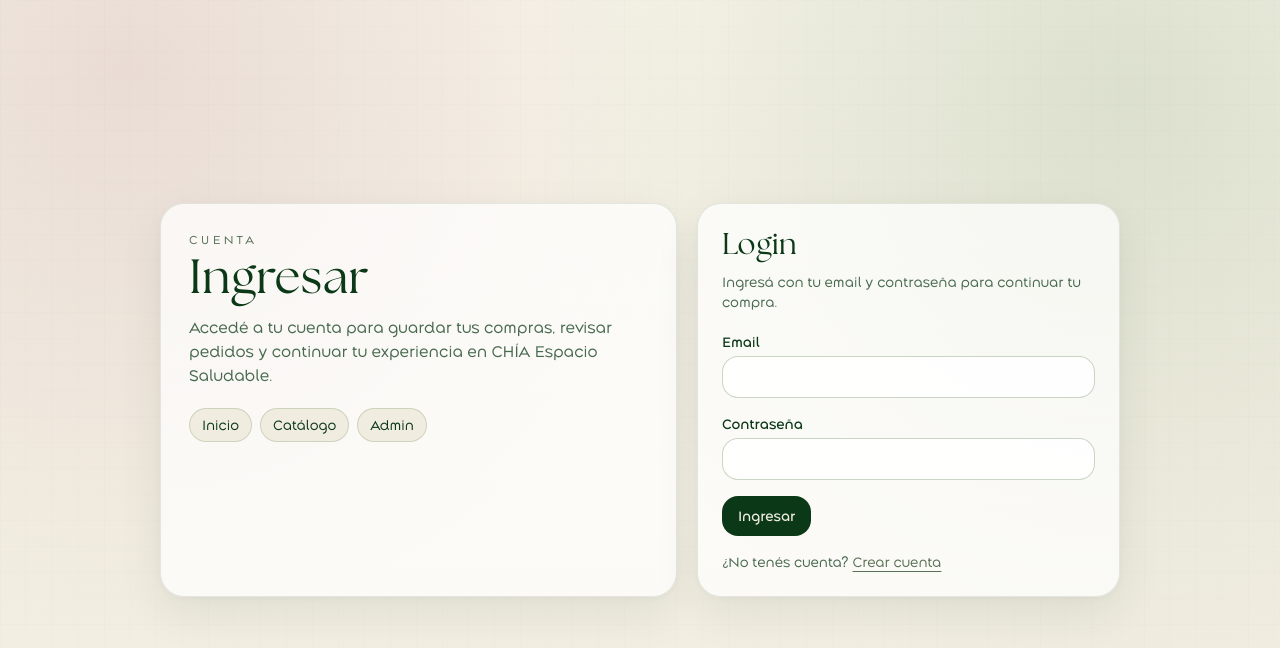
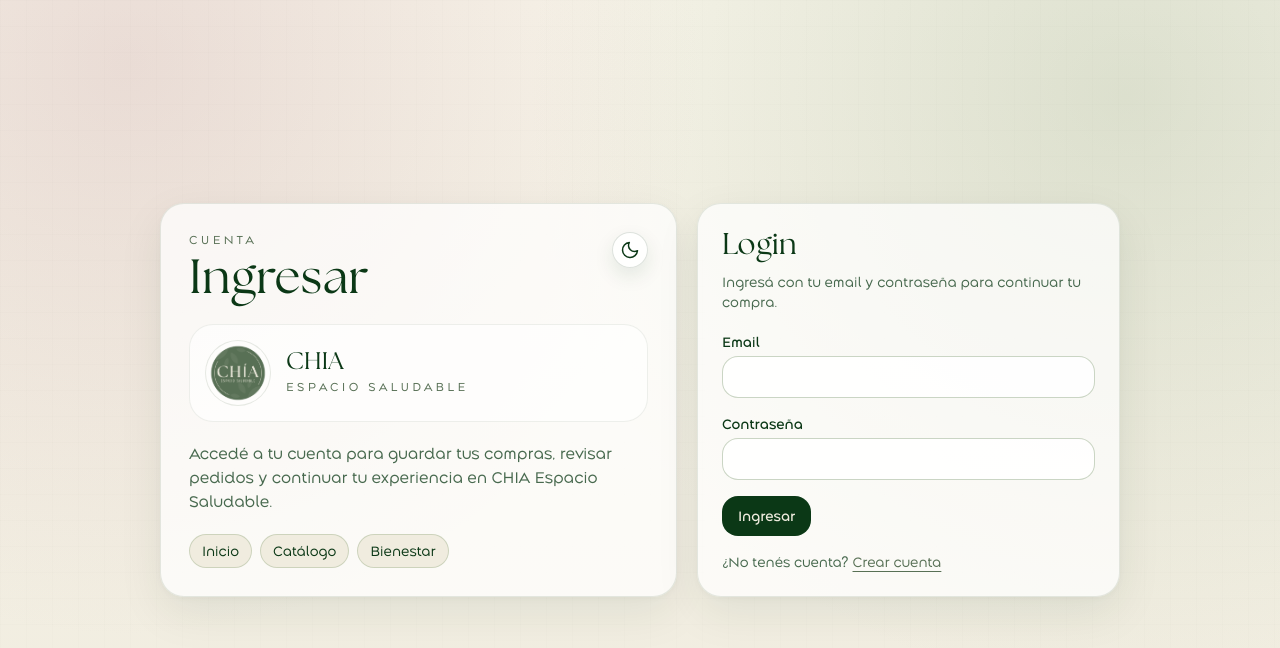
Before and after one commit to amiotti/Chia-E-commerce, a Next.js app in the folder apps/web/: page /cuenta/login in a window 1280 px wide. Shown: the top 648 px of the page. Built offline with nearby package versions, Linux system fonts and the light colour scheme; no server answers.

Commit message:
cambios esteticos

```diff
--- a/apps/web/src/app/cuenta/_shared.tsx
+++ b/apps/web/src/app/cuenta/_shared.tsx
@@ -1,4 +1,6 @@
+import Image from "next/image";
 import Link from "next/link";
+import ThemeToggle from "@/components/theme/ThemeToggle";
 
 export function CuentaAuthShell({
   title,
@@ -14,12 +16,30 @@ export function CuentaAuthShell({
       <div className="pointer-events-none absolute inset-0 opacity-25">
         <div className="bg-grid-soft h-full w-full" />
       </div>
+
       <div className="relative mx-auto flex min-h-screen w-full max-w-5xl items-center px-4 py-8 sm:px-6 lg:px-8">
         <div className="grid w-full gap-5 lg:grid-cols-[1.1fr_0.9fr]">
           <section className="panel-surface rounded-3xl border border-[#587055]/15 p-6 sm:p-7">
-            <p className="text-xs uppercase tracking-[0.28em] text-[#587055]">Cuenta</p>
-            <h1 className="font-brand mt-2 text-4xl leading-tight text-[#0B3816] sm:text-5xl">{title}</h1>
-            <p className="mt-3 max-w-xl text-sm leading-relaxed text-[#0B3816]/75 sm:text-base">{subtitle}</p>
+            <div className="flex items-start justify-between gap-4">
+              <div>
+                <p className="text-xs uppercase tracking-[0.28em] text-[#587055]">Cuenta</p>
+                <h1 className="font-brand mt-2 text-4xl leading-tight text-[#0B3816] sm:text-5xl">{title}</h1>
+              </div>
+              <ThemeToggle variant="inline" />
+            </div>
+
+            <div className="mt-5 flex items-center gap-4 rounded-3xl border border-[#587055]/10 bg-white/60 p-4">
+              <div className="relative h-16 w-16 overflow-hidden rounded-full ring-1 ring-[#587055]/15">
+                <Image src="/branding/logo-principal-verde.png" alt="Logo CHIA Espacio Saludable" fill className="object-cover" priority />
+              </div>
+              <div>
+                <p className="font-brand text-2xl leading-none text-[#0B3816]">CHIA</p>
+                <p className="mt-1 text-xs uppercase tracking-[0.28em] text-[#587055]">Espacio saludable</p>
+              </div>
+            </div>
+
+            <p className="mt-5 max-w-xl text-sm leading-relaxed text-[#0B3816]/75 sm:text-base">{subtitle}</p>
+
             <div className="mt-5 flex flex-wrap gap-2 text-sm">
               <Link href="/" className="rounded-full border border-[#8BA37D]/35 bg-[#F0ECDF] px-3 py-1.5 text-[#0B3816] hover:bg-white">
                 Inicio
@@ -27,8 +47,8 @@ export function CuentaAuthShell({
               <Link href="/catalogo" className="rounded-full border border-[#8BA37D]/35 bg-[#F0ECDF] px-3 py-1.5 text-[#0B3816] hover:bg-white">
                 Catálogo
               </Link>
-              <Link href="/admin/productos" className="rounded-full border border-[#8BA37D]/35 bg-[#F0ECDF] px-3 py-1.5 text-[#0B3816] hover:bg-white">
-                Admin
+              <Link href="/bienestar" className="rounded-full border border-[#8BA37D]/35 bg-[#F0ECDF] px-3 py-1.5 text-[#0B3816] hover:bg-white">
+                Bienestar
               </Link>
             </div>
           </section>
--- a/apps/web/src/app/cuenta/login/page.tsx
+++ b/apps/web/src/app/cuenta/login/page.tsx
@@ -14,11 +14,15 @@ export default async function LoginPage({ searchParams }: { searchParams?: Searc
   const redirectTo = pickString(params.redirectTo) ?? "/cuenta";
 
   return (
-    <CuentaAuthShell title="Ingresar" subtitle="Accedé a tu cuenta para guardar tus compras, revisar pedidos y continuar tu experiencia en CHÍA Espacio Saludable.">
+    <CuentaAuthShell
+      title="Ingresar"
+      subtitle="Accedé a tu cuenta para guardar tus compras, revisar pedidos y continuar tu experiencia en CHIA Espacio Saludable."
+    >
       <h2 className="font-brand text-3xl text-[#0B3816]">Login</h2>
       <p className="mt-2 text-sm text-[#0B3816]/75">Ingresá con tu email y contraseña para continuar tu compra.</p>
       {error ? <div className="mt-4 rounded-2xl border border-[#B8858E]/35 bg-[#B8858E]/12 px-4 py-3 text-sm text-[#0B3816]">{error}</div> : null}
       {logout === "ok" ? <div className="mt-4 rounded-2xl border border-[#8BA37D]/35 bg-[#8BA37D]/12 px-4 py-3 text-sm text-[#0B3816]">Sesión cerrada correctamente.</div> : null}
+      {logout === "idle" ? <div className="mt-4 rounded-2xl border border-[#B8858E]/35 bg-[#B8858E]/12 px-4 py-3 text-sm text-[#0B3816]">Tu sesión se cerró por inactividad.</div> : null}
       <form action="/api/auth/login" method="post" className="mt-5 space-y-4">
         <input type="hidden" name="redirectTo" value={redirectTo} />
         <div><label htmlFor="email" className="mb-1 block text-sm font-medium text-[#0B3816]">Email</label><input id="email" name="email" type="email" required className="w-full rounded-2xl border border-[#8BA37D]/45 bg-white/85 px-4 py-2.5 text-sm outline-none focus:border-[#587055]" /></div>
--- a/apps/web/src/components/layout/SiteHeader.tsx
+++ b/apps/web/src/components/layout/SiteHeader.tsx
@@ -2,32 +2,35 @@ import Image from "next/image";
 import Link from "next/link";
 import CartLink from "@/components/cart/CartLink";
 import ThemeToggle from "@/components/theme/ThemeToggle";
+import { getCurrentSession } from "@/lib/auth/session";
 
 type NavKey = "catalogo" | "bienestar" | "cuenta";
 
 const navItems: Array<{ key: NavKey; label: string; href: string }> = [
-  { key: "catalogo", label: "Catálogo", href: "/catalogo" },
+  { key: "catalogo", label: "Catalogo", href: "/catalogo" },
   { key: "bienestar", label: "Bienestar", href: "/bienestar" },
   { key: "cuenta", label: "Cuenta", href: "/cuenta" },
 ];
 
-export default function SiteHeader({ current }: { current?: NavKey }) {
+export default async function SiteHeader({ current }: { current?: NavKey }) {
+  const session = await getCurrentSession();
+
   return (
     <nav className="panel-surface mb-6 rounded-3xl border border-[#587055]/15 px-4 py-3 sm:px-5">
       <div className="flex flex-col gap-4 sm:flex-row sm:items-center sm:justify-between">
         <Link href="/" className="flex items-center gap-3">
           <div className="relative h-12 w-12 overflow-hidden rounded-full ring-1 ring-[#587055]/15">
-            <Image src="/branding/logo-simplificado.png" alt="Logo CHÍA" fill className="object-cover" />
+            <Image src="/branding/logo-simplificado.png" alt="Logo CHIA" fill className="object-cover" />
           </div>
           <div>
-            <p className="font-brand text-xl leading-none text-[#0B3816]">CHÍA</p>
+            <p className="font-brand text-xl leading-none text-[#0B3816]">CHIA</p>
             <p className="text-[10px] uppercase tracking-[0.3em] text-[#587055]">Espacio saludable</p>
           </div>
         </Link>
 
         <div className="flex flex-wrap items-center gap-2 text-xs sm:justify-end">
           <ThemeToggle variant="inline" />
-          <CartLink variant="icon" />
+          {session ? <CartLink variant="icon" /> : null}
           {navItems.map((item) => {
             const active = item.key === current;
             return (
```
